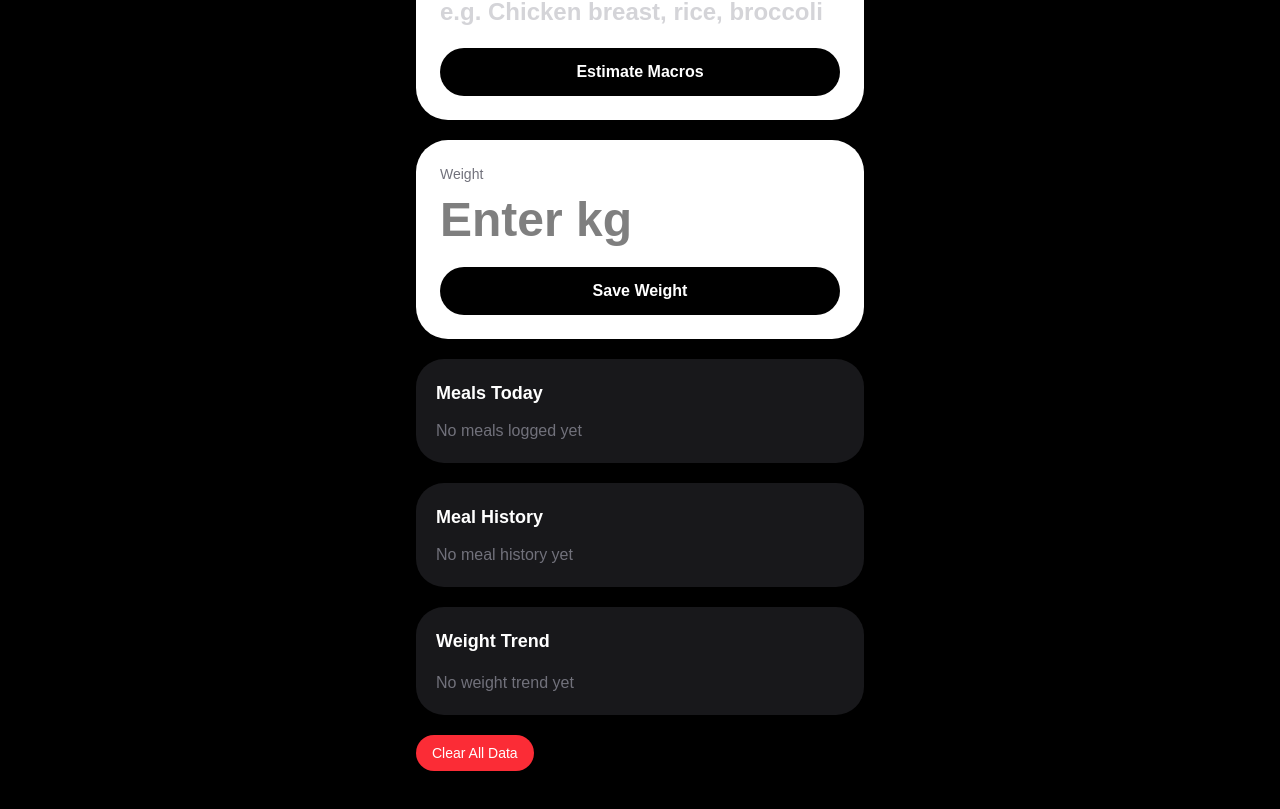
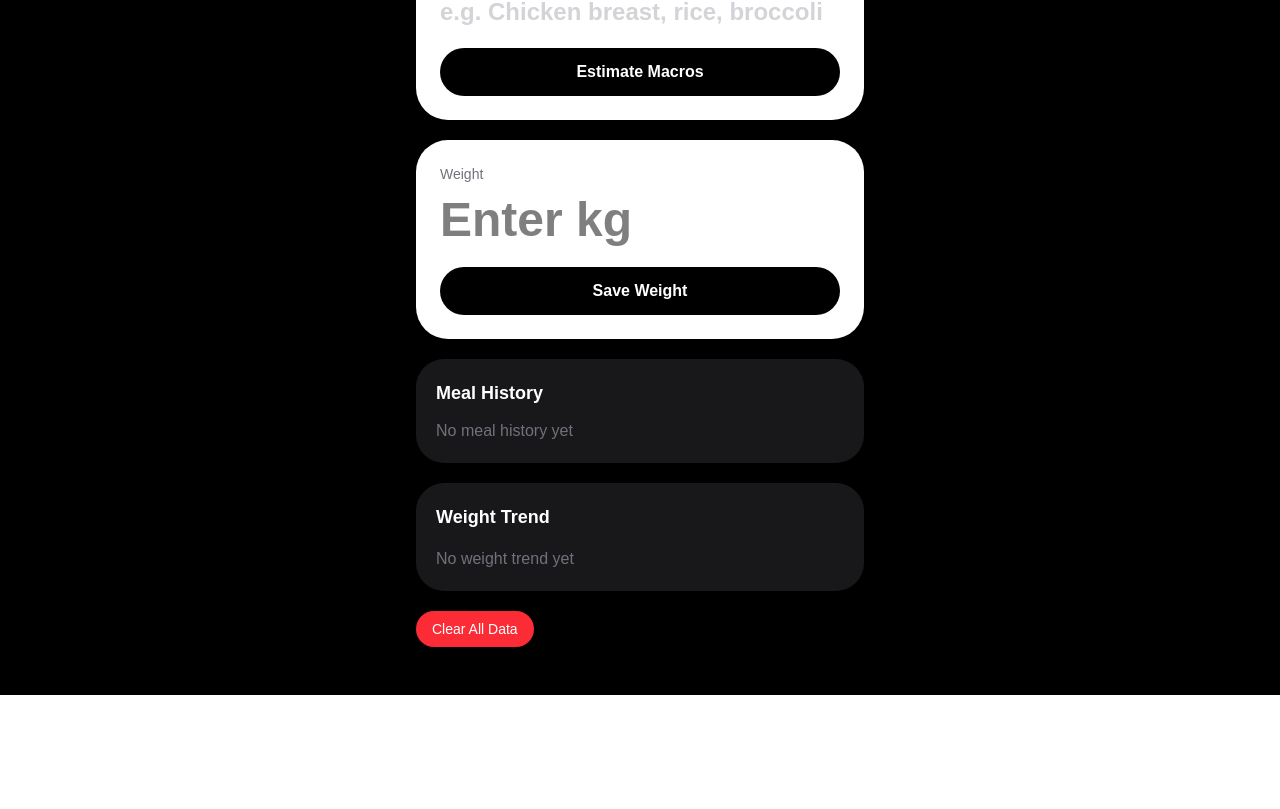
Before and after one commit to weicuenbb/fittracker-ai, a Next.js app: page / in a window 1280 px wide. Shown: the part 572-1381 px from the top of the page. After the commit the page ends 1267 px from the top, so only its background shows below. Built offline with nearby package versions, Linux system fonts and the light colour scheme.

Commit message:
remove Meals Today

```diff
--- a/app/page.tsx
+++ b/app/page.tsx
@@ -312,34 +312,7 @@ const mealsByDate = meals.reduce((groups: Record<string, Meal[]>, meal) => {
           </button>
         </div>
 
-        <div className="bg-zinc-900 rounded-[1.75rem] p-5 mb-5">
-          <h2 className="text-lg font-semibold mb-3">Meals Today</h2>
 
-          {meals.length === 0 ? (
-            <p className="text-zinc-500">No meals logged yet</p>
-          ) : (
-            <div className="space-y-2">
-              {meals.map((meal, index) => (
-                <div key={index} className="bg-zinc-800 rounded-lg p-3">
-                  <p>{meal.name}</p>
-                  <p className="text-zinc-400 text-sm">
-  {meal.calories} kcal • {meal.protein}g protein • {meal.carbs}g carbs • {meal.fat}g fat
-</p>
-<button
-  onClick={() => deleteMeal(meal)}
-  className="mt-3 text-red-400 text-sm"
->
-  Delete
-</button>
-
-<p className="text-zinc-500 text-xs mt-1">
-  Logged at {meal.loggedAt}
-</p>
-                </div>
-              ))}
-            </div>
-          )}
-        </div>
         <div className="bg-zinc-900 rounded-[1.75rem] p-5 mb-5">
   <h2 className="text-lg font-semibold mb-3">Meal History</h2>
 
```
